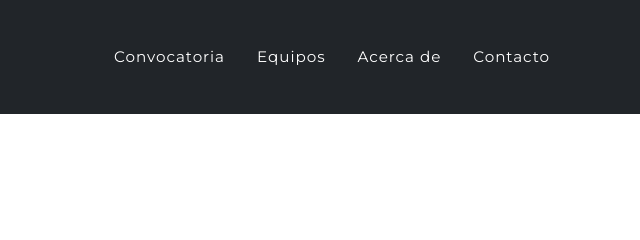
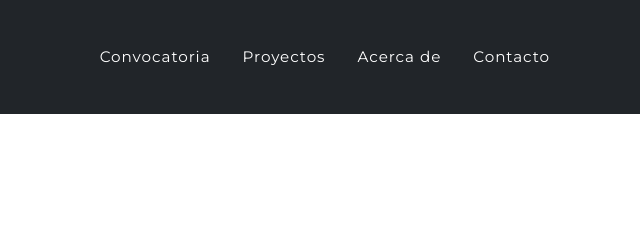
Before and after one commit to EdgarM05/ServicioSocial, a plain HTML site: page templates/teams/equipo1.html in a window 1280 px wide. Shown: the top 240 px of the page, 640-1280 px from the left. Drawn offline with nearby package versions, Linux system fonts and the light colour scheme.

Commit message:
correccion de equipos a proyectos

```diff
--- a/templates/teams/equipo1.html
+++ b/templates/teams/equipo1.html
@@ -32,7 +32,7 @@
             <div class="collapse navbar-collapse" id="navbarResponsive">
                 <ul class="navbar-nav ms-auto py-4 py-lg-0">
                     <li class="nav-item"><a class="nav-link" href="../convocatoria.html">Convocatoria</a></li>
-                    <li class="nav-item"><a class="nav-link" href="../equipos.html">Equipos</a></li>
+                    <li class="nav-item"><a class="nav-link" href="../equipos.html">Proyectos</a></li>
                     <li class="nav-item"><a class="nav-link" href="../acerca.html">Acerca de</a></li>
                     <li class="nav-item"><a class="nav-link" href="../contacto.html">Contacto</a></li>
                 </ul>
```
Also changed, not shown: templates/teams/equipo2.html (+1 -1 lines), templates/teams/equipo3.html (+1 -1 lines).
